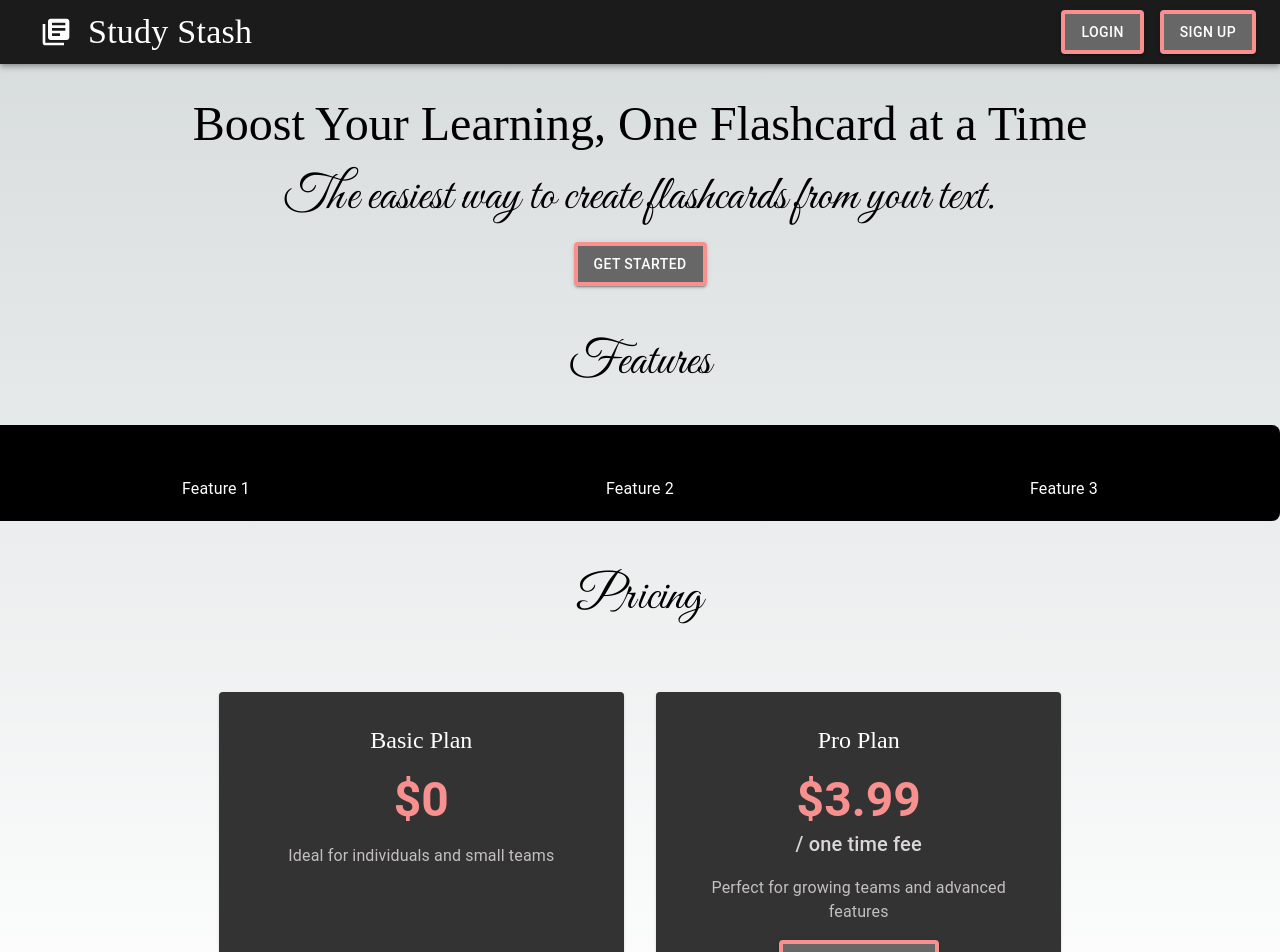
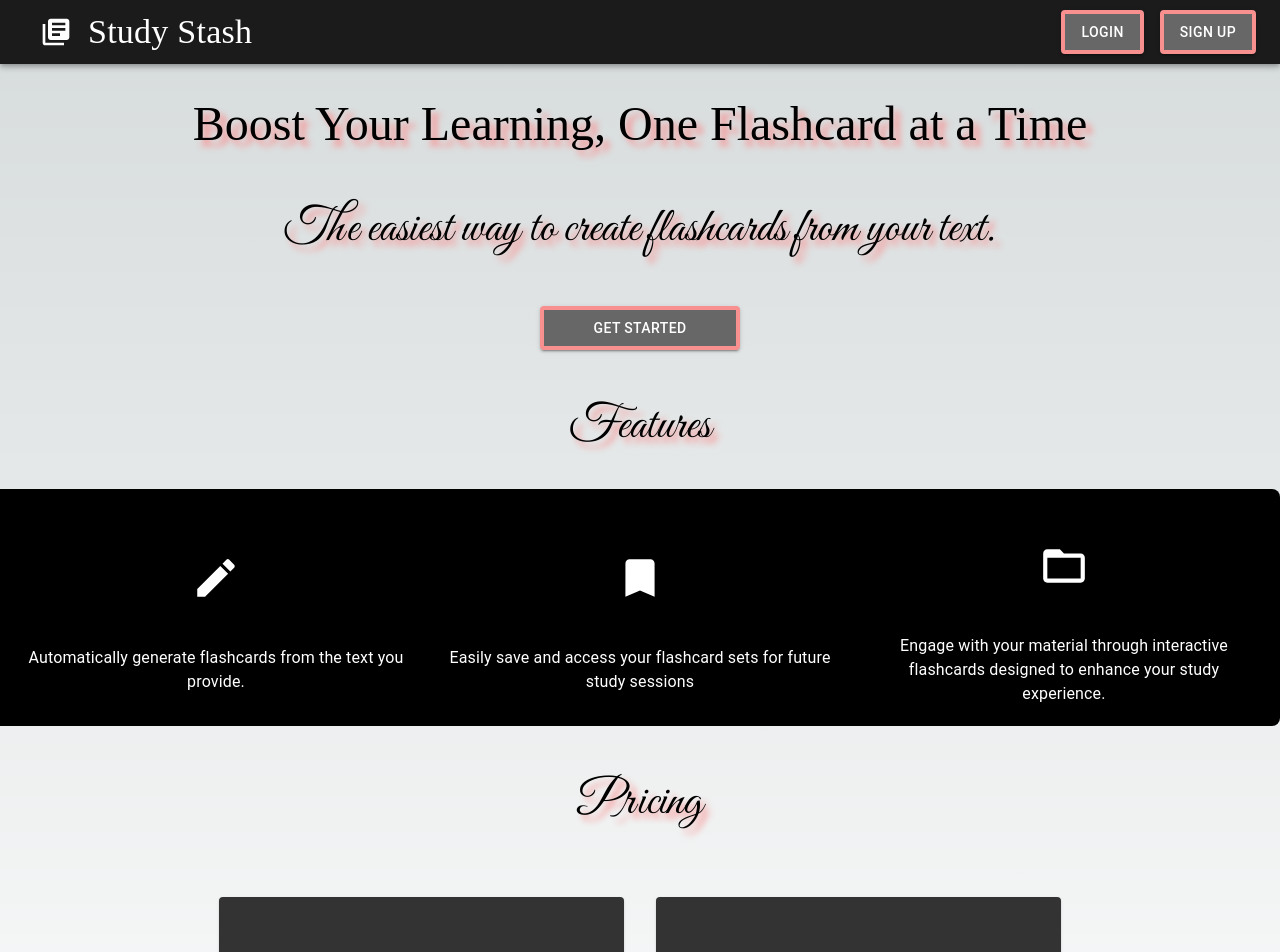
Before and after one commit to mahajan-codes/flashcard_saas, a Next.js app: page / in a window 1280 px wide. Shown: the top 952 px of the page. Built offline with nearby package versions, Linux system fonts and the light colour scheme; no server answers; a web font is replaced by a local one.

Commit message:
fixed font styles

```diff
--- a/app/page.js
+++ b/app/page.js
@@ -16,6 +16,9 @@ import { UserButton, SignedIn, SignedOut } from "@clerk/nextjs";
 import getStripe from "../utils/get-stripe";
 import { useAuth } from "@clerk/nextjs";
 import LibraryBookIcon from "@mui/icons-material/LibraryBooks";
+import CreateIcon from "@mui/icons-material/Create";
+import BookmarkIcon from "@mui/icons-material/Bookmark";
+import FolderOpenIcon from "@mui/icons-material/FolderOpen";
 
 export default function Home() {
   // This function handles the Stripe checkout process when a user selects the Pro plan.
@@ -115,7 +118,16 @@ export default function Home() {
         </Toolbar>
       </AppBar>
       {/* Hero Section */}
-      <Box sx={{ textAlign: "center", my: 4 }}>
+      <Container
+        sx={{
+          textAlign: "center",
+          my: 4,
+          display: "flex",
+          flexDirection: "column",
+          gap: 4,
+          alignItems: "center",
+        }}
+      >
         <Typography
           variant="h3"
           component="h1"
@@ -124,6 +136,7 @@ export default function Home() {
             fontFamily: `'Fredericka the Great', cursive`,
             fontWeight: "400",
             fontStyle: "normal",
+            textShadow: "6px 6px 6px #f89090",
           }}
         >
           Boost Your Learning, One Flashcard at a Time
@@ -132,13 +145,18 @@ export default function Home() {
           variant="h3"
           component="h2"
           gutterBottom
-          sx={{ fontFamily: `Great Vibes, cursive`, fontWeight: 400 }}
+          sx={{
+            fontFamily: `Great Vibes, cursive`,
+            fontWeight: 400,
+            textShadow: "6px 6px 6px #f89090",
+          }}
         >
           The easiest way to create flashcards from your text.
         </Typography>
         <Button
           variant="contained"
           sx={{
+            width: "200px",
             border: "4px solid #f89090",
             backgroundColor: "#676767", // Custom background color
             color: "#FFFFFF", // Custom text color
@@ -150,7 +168,7 @@ export default function Home() {
         >
           Get Started
         </Button>
-      </Box>
+      </Container>
       {/* Feature Section */}
       {/* This section highlights the key features of the application, using a grid layout to display them. */}
       <Box
@@ -167,7 +185,11 @@ export default function Home() {
             variant="h3"
             component="h2"
             gutterBottom
-            sx={{ fontFamily: `Great Vibes, cursive`, fontWeight: 400 }}
+            sx={{
+              fontFamily: `Great Vibes, cursive`,
+              fontWeight: 400,
+              textShadow: "6px 6px 6px #f89090",
+            }}
           >
             Features
           </Typography>
@@ -184,13 +206,50 @@ export default function Home() {
           }}
         >
           <Grid item xs={12} sm={6} md={4}>
-            <Typography color={"white"}>Feature 1</Typography>
+            <CreateIcon sx={{ color: "#FFFFFF", fontSize: 50 }} />
+            <Typography
+              variant="h6"
+              component="h2"
+              gutterBottom
+              sx={{ fontWeight: 400 }}
+            >
+              AI-Powered Flashcard Generation
+            </Typography>
+            <Typography color={"white"}>
+              Automatically generate flashcards from the text you provide.
+            </Typography>
           </Grid>
           <Grid item xs={12} sm={6} md={4}>
-            <Typography color={"white"}>Feature 2</Typography>
+            <BookmarkIcon sx={{ color: "#FFFFFF", fontSize: 50 }} />
+            <Typography
+              variant="h6"
+              component="h2"
+              gutterBottom
+              sx={{ fontWeight: 400 }}
+            >
+              Saved Flashcard Sets
+            </Typography>
+            <Typography color={"white"}>
+              Easily save and access your flashcard sets for future study
+              sessions
+            </Typography>
           </Grid>
           <Grid item xs={12} sm={6} md={4}>
-            <Typography color={"white"}>Feature 3</Typography>
+            <FolderOpenIcon sx={{ color: "#FFFFFF", fontSize: 50 }} />
+            <Typography
+              variant="h6"
+              component="h2"
+              gutterBottom
+              sx={{
+                fontWeight: 400,
+              }}
+            >
+              Interactive Learning
+            </Typography>
+            <Typography color={"white"}>
+              Engage with your material through interactive flashcards designed
+              to enhance your study experience.
+            </Typography>
           </Grid>
         </Grid>
       </Box>
@@ -209,7 +268,11 @@ export default function Home() {
             variant="h3"
             component="h2"
             gutterBottom
-            sx={{ fontFamily: `Great Vibes, cursive`, fontWeight: 400 }}
+            sx={{
+              fontFamily: `Great Vibes, cursive`,
+              fontWeight: 400,
+              textShadow: "6px 6px 6px #f89090",
+            }}
           >
             Pricing
           </Typography>
@@ -218,14 +281,14 @@ export default function Home() {
           <Grid item xs={12} sm={6} md={4}>
             <Card
               sx={{
-                height: "300px", // Set a fixed height
+                height: "350px", // Set a fixed height
                 display: "flex",
                 flexDirection: "column",
                 justifyContent: "space-between",
                 backgroundColor: "#333", // Dark background color for the card
               }}
             >
-              <CardContent sx={{ textAlign: "center", padding: 4 }}>
+              <CardContent sx={{ textAlign: "center", padding: 6 }}>
                 <Box mb={2}>
                   <Typography
                     variant="h5"
@@ -250,11 +313,13 @@ export default function Home() {
                 </Typography>
                 <Box mt={2}>
                   <Typography
-                    variant="body1"
+                    variant="h7"
                     component="div"
                     sx={{ color: "#c4c0c0" }}
                   >
-                    Ideal for individuals and small teams
+                    Get started with essential features at no cost. Enhance your
+                    study experiences with flashcards created by our artificial
+                    intelligent model.
                   </Typography>
                 </Box>
               </CardContent>
@@ -270,14 +335,14 @@ export default function Home() {
           >
             <Card
               sx={{
-                height: "300px", // Set a fixed height
+                height: "350px", // Set a fixed height
                 display: "flex",
                 flexDirection: "column",
                 justifyContent: "space-between",
                 backgroundColor: "#333", // Dark background color for the card
               }}
             >
-              <CardContent sx={{ textAlign: "center", padding: 4 }}>
+              <CardContent sx={{ textAlign: "center", padding: 6 }}>
                 <Box mb={2}>
                   <Typography
                     variant="h5"
@@ -290,7 +355,7 @@ export default function Home() {
                       fontStyle: "normal",
                     }}
                   >
-                    Pro Plan
+                    Supporter Version
                   </Typography>
                 </Box>
                 <Typography
@@ -298,10 +363,10 @@ export default function Home() {
                   component="div"
                   sx={{ fontWeight: "bold", color: "#f89090" }}
                 >
-                  $3.99
+                  $0.99
                 </Typography>
                 <Typography
-                  variant="h6"
+                  variant="h7"
                   component="div"
                   sx={{ color: "#dbd7d7" }}
                 >
@@ -313,7 +378,8 @@ export default function Home() {
                     component="div"
                     sx={{ color: "#c4c0c0" }}
                   >
-                    Perfect for growing teams and advanced features
+                    Join our community and access essential features while
+                    contributing to the continuous improvement of our AI model.
                   </Typography>
                 </Box>
                 <Button
@@ -328,7 +394,7 @@ export default function Home() {
                   }}
                   onClick={handleSubmit}
                 >
-                  Upgrade to Pro
+                  Support Us
                 </Button>
               </CardContent>
             </Card>
```
